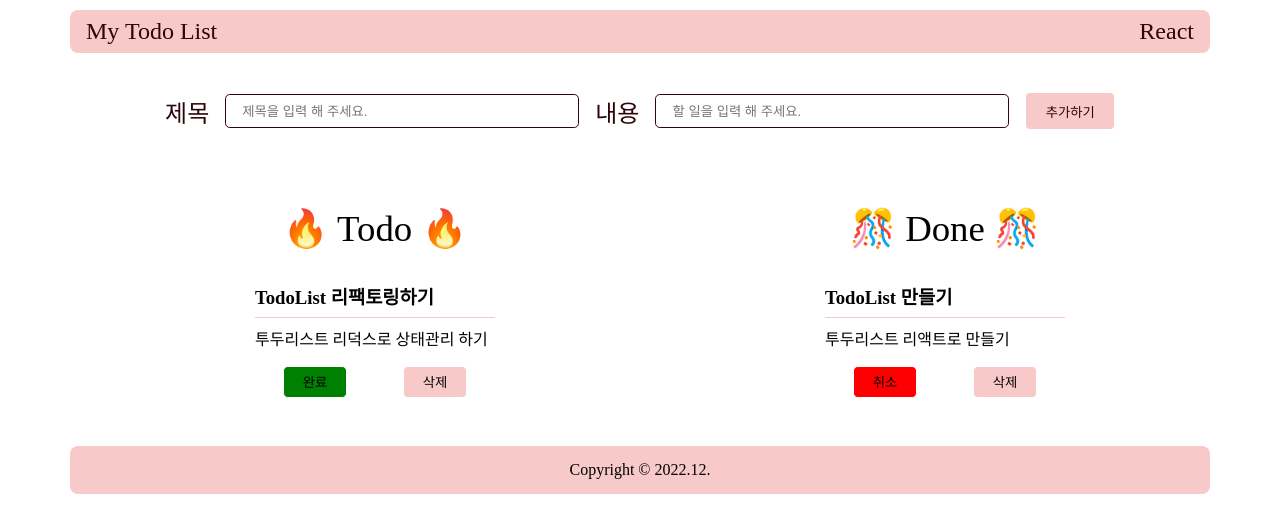
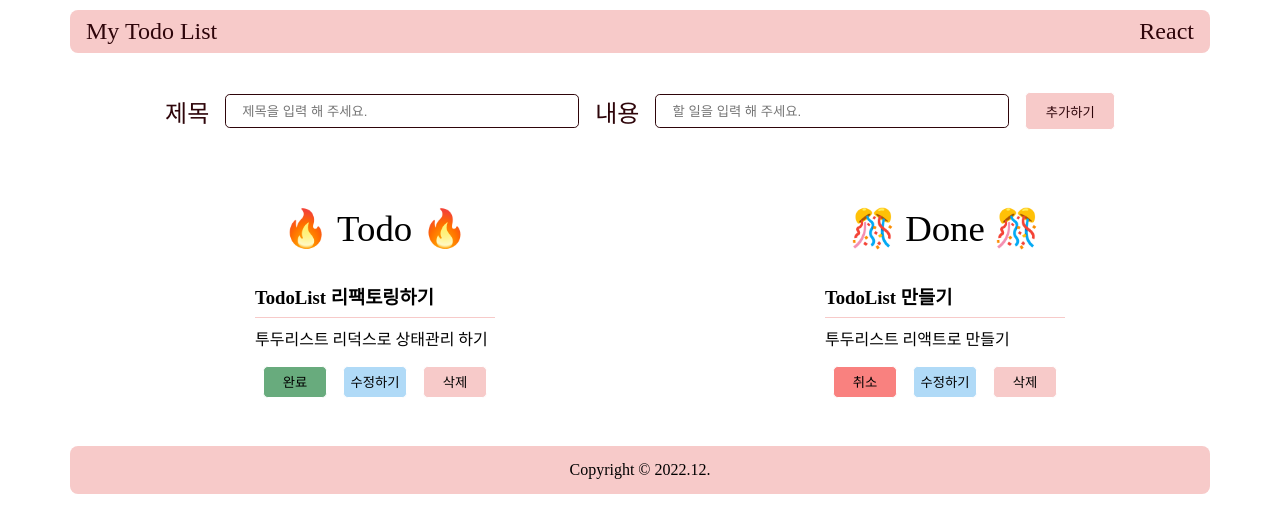
Before and after one commit to Jeremy-Kr/react-todo-for-redux, a React (Create React App) app: page / in a window 1280 px wide. Shown: the top 532 px of the page. Built offline with nearby package versions, Linux system fonts and the light colour scheme.

Commit message:
💄refactor(CustomButton): refactor CustomButton background-color logic
- 커스텀 버튼에서 적용되던 background-color 로직을 변경했습니다.

by @Jeremy-Kr

```diff
--- a/src/components/TodoList/TodoItem.jsx
+++ b/src/components/TodoList/TodoItem.jsx
@@ -23,6 +23,10 @@ const TodoItem = ({ todoItem }) => {
     dispatch(toggleTodo(newTodoList));
   };
 
+  const onClickUpdateHandler = (todoItemId) => {
+    console.log(todoItemId);
+  };
+
   return (
     <CustomLi>
       <Link to={`todo/${todoItem.id}`}>
@@ -36,8 +40,17 @@ const TodoItem = ({ todoItem }) => {
             onClickToggleHandler(todoItem.id);
           }}
           isDone={todoItem.isDone}
+          buttonColor={todoItem.isDone ? "#F9817F" : "#68AB7D"}
         >
           {todoItem.isDone ? "취소" : "완료"}
+        </CustomButton>
+        <CustomButton
+          onClick={() => {
+            onClickUpdateHandler(todoItem.id);
+          }}
+          buttonColor={"#B0DAF7"}
+        >
+          수정하기
         </CustomButton>
         <CustomButton
           onClick={() => {
@@ -63,17 +76,7 @@ const CustomHr = styled.hr`
 `;
 
 const CustomButton = styled.button`
-  background-color: ${(props) => {
-    if (props.children === "삭제") {
-      return "#f7cac9";
-    } else {
-      if (props.isDone) {
-        return "red";
-      } else {
-        return "green";
-      }
-    }
-  }};
+  background-color: ${({ buttonColor }) => buttonColor ?? "#f7cac9"};
   border: none;
   height: 2rem;
   width: 4rem;
@@ -82,7 +85,7 @@ const CustomButton = styled.button`
   transition: 0.3s;
   &:hover {
     cursor: pointer;
-    border: 1px solid #f7cac9;
+    border: 1px solid ${({ buttonColor }) => buttonColor ?? "#f7cac9"};
     background-color: #fff;
     scale: 1.05;
   }
```
